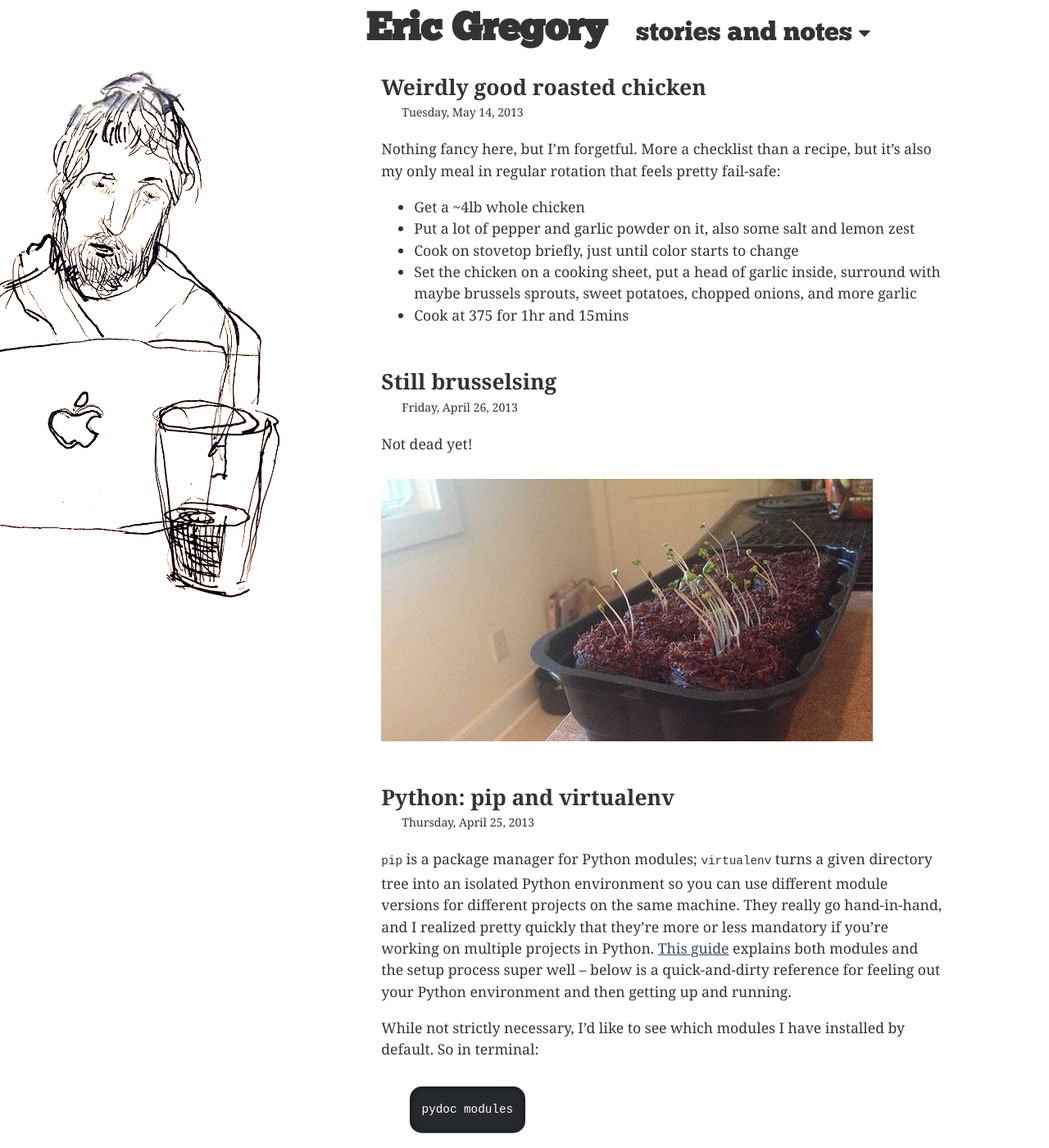
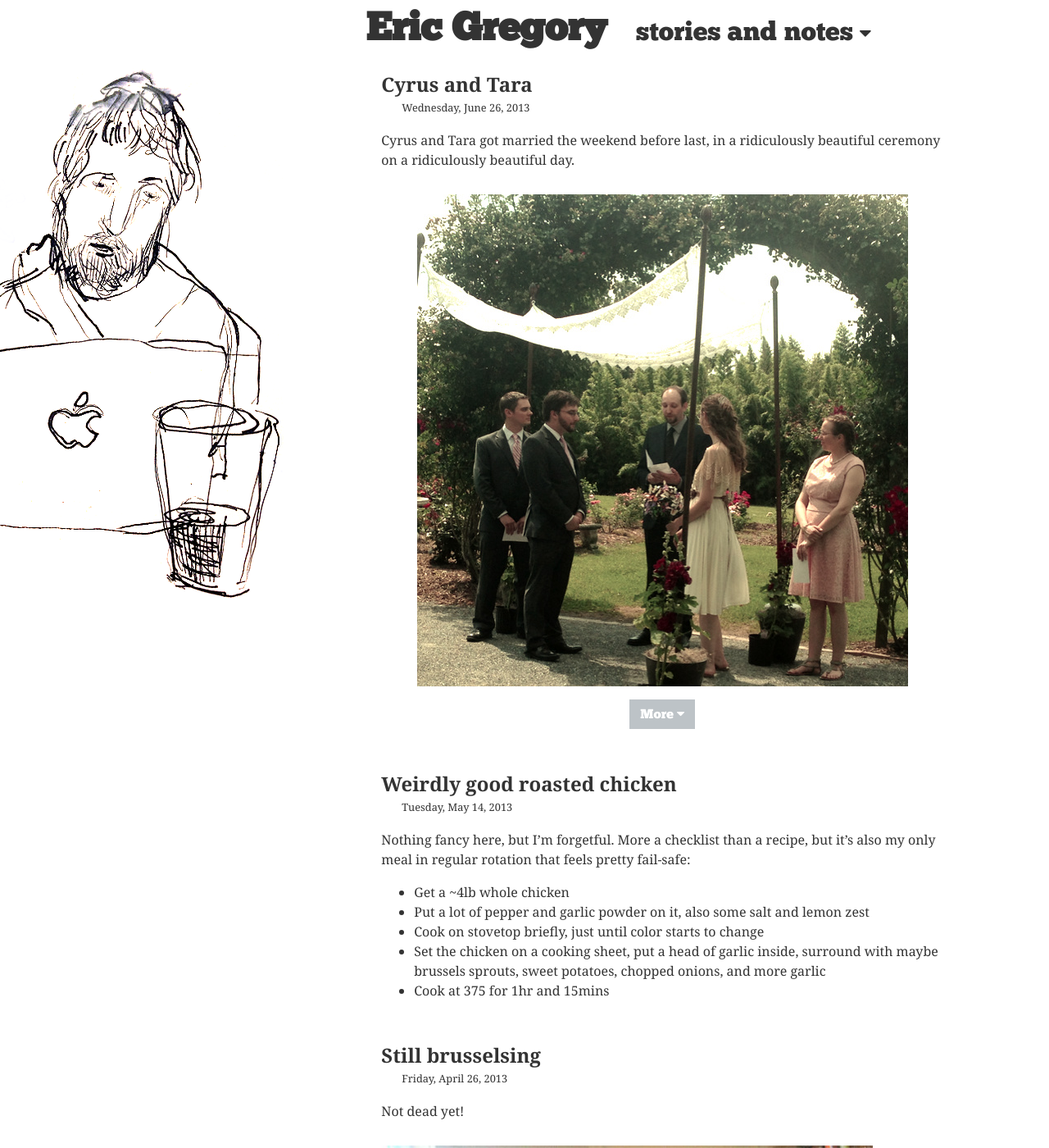
Before and after one commit to ericgregory/ericgregory.github.com, a Jekyll site: the page built from index.html, in a window 1280 px wide and 1400 px high. Shown: the whole window at 82% size. Built offline with Jekyll 4.4.1, drawn with Linux system fonts in a browser that asks for light colours; nearby versions of some CDN libraries; Markdown is read by kramdown in place of the engine named in the settings; the list of posts is cut into pages by our own code; some of the changed text lies outside the part shown.

Commit message:
New post and navbar overhaul

```diff
--- a/_layouts/default.html
+++ b/_layouts/default.html
@@ -1,7 +1,7 @@
 <!DOCTYPE html>
 <html>
     <head>
-        <title>Eric's notes</title>
+        <title>Stories and notes</title>
         <meta http-equiv="Content-Type" content="text/html; charset=UTF-8">
         <meta name="viewport" content="width=device-width, initial-scale=1.0">
 <head>
@@ -13,13 +13,11 @@
 
     <link type="text/css" rel="stylesheet" href="{{ ASSET_PATH }}/css/stylesheet.css" />
     <link rel="stylesheet" href="{{ ASSET_PATH }}/css/font-awesome.min.css">
-        <link type="text/css" rel="stylesheet" href="{{ ASSET_PATH }}/css/jquery.dropdown.css" />
-    <script type="text/javascript" src="https://ajax.googleapis.com/ajax/libs/jquery/1.8.0/jquery.min.js"></script>
-    <script type="text/javascript" src="{{ ASSET_PATH }}/js/jquery.dropdown.js"></script>
 
 <style>
 
-@font-face {
+@font-face
+  {
     font-family: 'ChunkFive';
     src: url('{{ ASSET_PATH }}/font/Chunkfive-webfont.eot');
     src: local('ChunkFive'),
@@ -29,13 +27,15 @@
          url('{{ ASSET_PATH }}/font/Chunkfive-webfont.svg#ChunkFiveRegular') format('svg');
     font-weight: normal;
     font-style: normal;
-
   }
 
-html, body {
+html, body
+  {
     background-color: none;
   }
-      body {
+
+body
+  {
     margin: 0;
     font-family: 'ChunkFive', Georgia;
     font-size: 200%;
@@ -53,13 +53,29 @@
     <img src="{{ ASSET_PATH }}/me2.png">
 </div>
 
-<!-- Begin right column -->
+<!-- Content column -->
 
 <div class="rcolumn">
     <header>
         <nav>
-        <h1><a href="#" data-dropdown="#social" class="example">Eric Gregory</a></h1>
-        <span><a href="{{ ASSET_PATH }}/Stories.html" class="example shuffle">stories</a><span style="margin-left:4px; margin-right:4px;">and</span><a href="#" data-dropdown="#notes" class="example">notes <i class="icon-caret-down" style="padding-left: 0px; font-size: 24px;"></i></a></span>
+        <h1><a href="{{ ASSET_PATH }}/index.html" class="name">Eric Gregory</a></h1>
+        <span><a href="{{ ASSET_PATH }}/Stories.html" class="name shuffle">stories</a><span style="margin-left:4px; margin-right:4px;">and</span><div class="navBox"><input type="checkbox" class="navtoggle" id="check-pic1" /><label for="check-pic1"><span style="font-family: 'ChunkFive';">notes <i class="icon-caret-down" style="padding-left: 0px; font-size: 24px;"></i>
+              </span></span>
+                </label>
+                <div>
+
+                  <a href="https://twitter.com/ericgregory"><i class="icon-twitter" style="padding-right:5px; padding-left:5px;"></i></a>
+                  <a href="https://github.com/ericgregory"><i class="icon-github-alt" style="padding-right:5px;"></i></a>
+                  <a href="http://www.ericmg.com/rss.xml"><i class="icon-rss" style="padding-right:35px;"></i></a>
+                    <span style="font-size: 47%; vertical-align: middle;"><strong>Topics</strong>:</span>
+                    <a href="{{ ASSET_PATH }}/daily.html">Daily,</a>
+                    <a href="{{ ASSET_PATH }}/computers.html">Computers,</a>
+                    <a href="{{ ASSET_PATH }}/recipes.html">Recipes</a>
+
+                </div>
+
+
+      </span>
         </nav>
     </header>
 <div>
@@ -68,25 +84,6 @@
 </article>
 </div>
 </div>
-</div>
-
-<!-- Notes dropdown -->
-
-<div id="notes" class="dropdown dropdown-tip" style="padding-left: 0px; font-size: 50%;">
-    <ul class="dropdown-menu">
-        <li><a href="{{ ASSET_PATH }}/daily.html">Daily</a></li>
-        <li><a href="{{ ASSET_PATH }}/computers.html">Computers</a></li>
-        <li><a href="{{ ASSET_PATH }}/recipes.html">Recipes</a></li>
-    </ul>
-</div>
-
-<div id="social" class="dropdown dropdown-tip" style="padding-left: 0px; font-size: 50%;">
-    <ul class="dropdown-menu">
-        <li><a href="{{ ASSET_PATH }}/index.html"><i class="icon-home" style="padding-right:5px;"></i> Home</a></li>
-        <li><a href="https://twitter.com/ericgregory"><i class="icon-twitter" style="padding-right:5px;"></i> Twitter</a></li>
-        <li><a href="https://github.com/ericgregory"><i class="icon-github-alt" style="padding-right:5px;"></i> GitHub</a></li>
-        <li><a href="http://www.ericmg.com/rss.xml"><i class="icon-rss" style="padding-right:5px;"></i> RSS</a></li>
-    </ul>
 </div>
 
 <!-- Google analytics! -->
--- /dev/null
+++ b/_posts/2013-06-26-cyrus-tara.md
@@ -0,0 +1,23 @@
+---
+layout: post
+title: "Cyrus and Tara"
+category: daily
+---
+<p></p>
+Cyrus and Tara got married the weekend before last, in a ridiculously beautiful ceremony on a ridiculously beautiful day.
+<p></p>
+
+<img src="{{ ASSET_PATH }}/images/13.jpg" style="display: block; margin-left: auto; margin-right: auto; margin-top: 30px;">
+
+<div class="imageBox">
+                <input type="checkbox" class="toggle" id="check-pic3" />
+                <label for="check-pic3">
+                <span style="font-family: 'ChunkFive';">More</span> <i class="icon-caret-down"></i>
+                </label>
+                <div>
+
+<img src="{{ ASSET_PATH }}/images/14.jpg">
+<img src="{{ ASSET_PATH }}/images/15.jpg">
+
+</div>
+</div>
--- a/css/stylesheet.css
+++ b/css/stylesheet.css
@@ -36,7 +36,7 @@
       padding-left: 5%;
       padding-right: 15%;
       font-family: inherit;
-                font-size: 55%;
+      font-size: 50%;
       line-height: 150%;
       max-width: 800px;
 }
@@ -52,12 +52,11 @@
 }
 
 .lcolumn {
-
 }
 
 .lcolumn img {
 	max-width: 346px;
-	position: fixed;
+  position: absolute;
 	left: 0%;
 	top: 5%;
 	z-index: -1;
@@ -78,7 +77,7 @@
   display: inline;
 }
 
-.example {
+.name {
             		color: #333333;
             		cursor: pointer;
             		padding: 4px;
@@ -86,22 +85,14 @@
             		text-decoration: none;
 }
 
-.example:link {
+.name:link {
         			color: #333333;
         			text-decoration: none;
 }
 
-.example:hover {
-            		background: #F2F2F2;
-}
-
-.example.dropdown-open {
-            		background: #888;
-            		color: #FFF;
-}
-
-.example.dropdown-open:after {
-            		color: #FFF;
+.name:active
+  {
+    font-size: 105%;
   }
 
 .title {
@@ -199,22 +190,19 @@
 .imageBox label
 {
     display: block;
-    background-color: #333333;
+    background-color: #BDC3C7;
     color: #ffffff;
     padding: 5px;
     width: 70px;
     margin-left: auto;
     margin-right: auto;
     cursor: pointer;
-    -webkit-border-radius: 6px;
-    -moz-border-radius: 6px;
-    border-radius: 6px;
 
 }
 
-.imageBox label:hover
+.imageBox label:hover, .imageBox label:active
 {
-    background-color: #24394d;
+    background-color: #7F8C8D;
 }
 
 .toggle
@@ -227,11 +215,11 @@
     height: 0;
     margin: 0;
     overflow: hidden;
-    transition: 0s all ease-in;
-    -moz-transition: 0s all ease-in;
-    -webkit-transition: 0s all ease-in;
-    -o-transition: 0s all ease-in;
-    -ms-transition: 0s all ease-in;
+    transition: 0s all ease;
+    -moz-transition: 0s all ease;
+    -webkit-transition: 0s all ease;
+    -o-transition: 0s all ease;
+    -ms-transition: 0s all ease;
 }
 
 .toggle:checked ~ div
@@ -246,31 +234,111 @@
     color: #333333;
 }
 
+/* NavBox */
+
+.navBox
+{
+    display: inline;
+    margin: 0px;
+}
+
+.navBox div
+{
+    background-color: #272b2f;
+    color: #ffffff;
+    box-shadow: 0 1px 5px rgba(0,0,0,0.4) inset, 0 0 20px rgba(0,0,0,0.2) inset;
+    border-radius: 5px 0px 0px 5px;
+    height: 0;
+    margin: 0;
+    overflow: hidden;
+    float: right;
+    width: 97%;
+    display: inline-block;
+}
+
+.navBox div a:link, .navBox div a:visited, .navBox div a:active
+{
+    color: #ffffff;
+    font-family: Georgia;
+    font-size: 50%;
+    text-decoration: none;
+    vertical-align: middle;
+}
+
+.navBox label
+  {
+    display: inline;
+    width: 100%;
+    color: #333333;
+    padding: 5px;
+    cursor: pointer;
+  }
+
+.navBox label:active
+  {
+    font-size: 115%;
+  }
+
+.navtoggle
+  {
+    display: none;
+  }
+
+.navtoggle ~ div
+  {
+    height: 0;
+    margin: 0;
+    overflow: hidden;
+    transition: 0s all ease;
+    -moz-transition: 0s all ease;
+    -webkit-transition: 0s all ease;
+    -o-transition: 0s all ease;
+    -ms-transition: 0s all ease;
+  }
+
+.navtoggle:checked ~ div
+  {
+    height: 100%;
+    margin: 7px 0 30px 0;
+    padding: 10px;
+  }
+
+.navtoggle:checked ~ label
+  {
+    background-color: transparent;
+    color: #333333;
+  }
+
 /* Mobile styles */
 
-@media screen and (max-width:1024px) {
+@media screen and (max-width:1096px) {
 
-	.lcolumn img {
+.lcolumn img
+  {
 		opacity: 0.1;
+    position: fixed;
 	}
 
-	.rcolumn {
+	.rcolumn
+  {
 		padding-left: 0px;
 	}
 
-	.shuffle {
+.shuffle
+  {
     margin-left: 0px;
     margin-top: 2px;
 	}
 
-	h1 {
+h1
+  {
 		display: block;
     margin-top: 10px;
     margin-left: 0;
     margin-bottom: -6px;
 	}
-
-	header {
+header
+  {
 		text-align: center;
 		margin-left: 0px;
 		padding-left: 0px;
@@ -278,21 +346,22 @@
 		font-size: 95%;
 	}
 
-	article {
+article
+  {
     padding-left: 10%;
     padding-right: 10%;
+    font-family: inherit;
+    font-size: 50%;
+    line-height: 150%;
+    max-width: 650px;
+    margin-left: auto;
+    margin-right: auto;
   }
 
-	.example:hover {	background: transparent;
-}
-
-	.example.dropdown-open {
-            		background: transparent;
-            		color: #333333;
-}
-
-	.example.dropdown-open:after {
-            		color: #333333;
+.navBox div
+  {
+    border-radius: 0px 0px 0px 0px;
+    width: 100%;
   }
 }
 
```
Also changed, not shown: Stories.md (+2 -2 lines), _layouts/stories.html (+24 -30 lines), _posts/2013-04-05-julia's-show.md (+3 -3 lines), images/13.jpg (added), images/14.jpg (added), images/15.jpg (added). Lines whose indentation alone changed are shown as unchanged.
